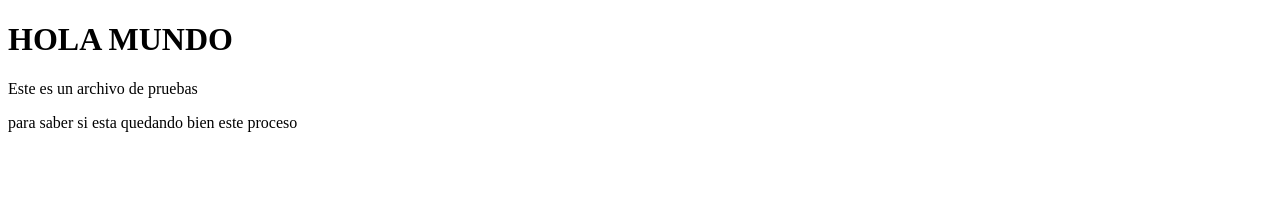
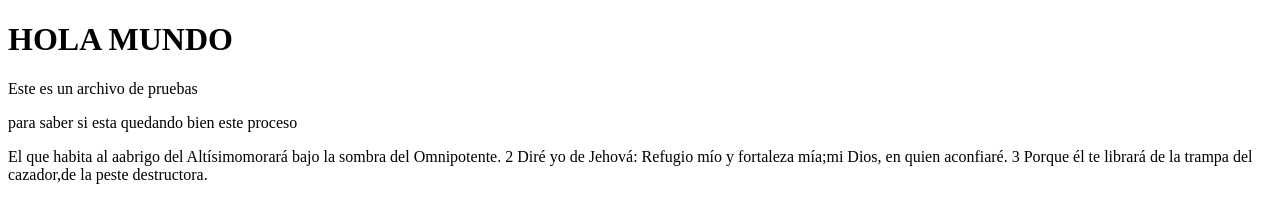
Before and after one commit to Arenas-pjj/pagina-web, a plain HTML site: page index.html in a window 1280 px wide. Drawn offline with Linux system fonts and the light colour scheme.

Commit message:
agrego salmo 91
Se agrega el salmo 91 para dar mas fuerza al trabajo

```diff
--- a/index.html
+++ b/index.html
@@ -10,5 +10,6 @@
     <h1>HOLA MUNDO</h1>
             <p>Este es un archivo de pruebas</p>
             <p>para saber si esta quedando bien este proceso</p>
+            <p>El que habita al aabrigo del Altísimomorará bajo la sombra del Omnipotente. 2 Diré yo de Jehová: Refugio mío y fortaleza mía;mi Dios, en quien aconfiaré. 3 Porque él te librará de la trampa del cazador,de la peste destructora.</p>
 </body>
 </html>
```
